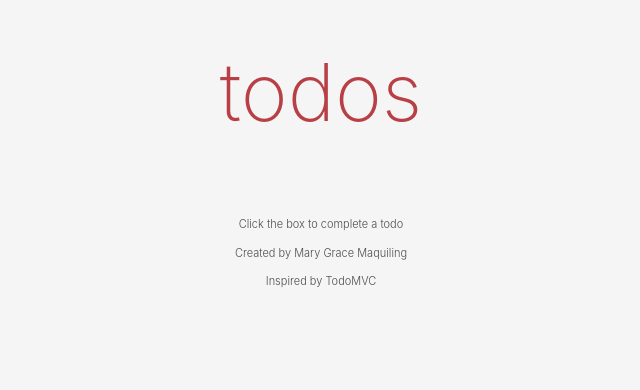
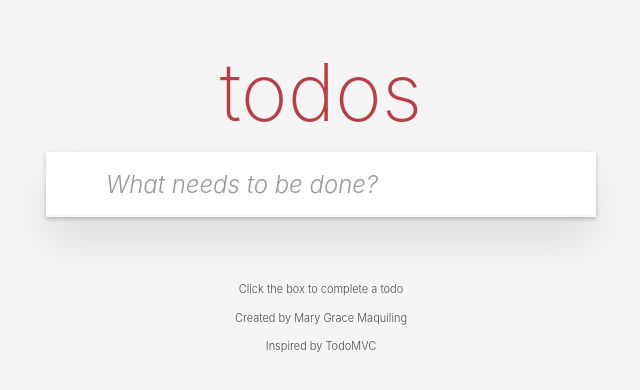
Before and after one commit to marygracemaquiling/csit340-todomvc, a React (Vite) app: page / in a window 1280 px wide. Shown: the top 390 px of the page, without its empty margins (319-959 px from the left). Built offline with nearby package versions, Linux system fonts and the light colour scheme.

Commit message:
feat: filter todos

```diff
--- a/src/components/Todos.jsx
+++ b/src/components/Todos.jsx
@@ -3,6 +3,7 @@
 function Todos() {
     const [text, setText] = useState('')
     const [todos, setTodos] = useState([])
+    const [filter, setFilter] = useState('all')
 
     function handleSubmit(e) {
         e.preventDefault()
@@ -31,7 +32,11 @@
         const allCompleted = todos.every((todo) => todo.completed)
         setTodos(todos.map((todo) => ({ ...todo, completed: !allCompleted })))
     }
-
+const filteredTodos = todos.filter((todo) => {
+    if (filter === 'active') return !todo.completed
+    if (filter === 'completed') return todo.completed
+    return true
+})
 const hasCompleted = todos.some((todo) => todo.completed)
 const itemsLeft = todos.filter((todo) => !todo.completed).length
 return (
@@ -43,11 +48,10 @@
         <div className="relative bg-white shadow-[0_2px_4px_0_rgba(0,0,0,0.2),0_25px_50px_0_rgba(0,0,0,0.1)]">
             <form onSubmit={handleSubmit}>
                 <input
-                    id="toggle-all"
-                    type="checkbox"
-                    className="peer sr-only"
-                    checked={todos.length > 0 && todos.every((todo) => todo.completed)}
-                    onChange={handleToggleAll}
+                    value={text}
+                    onChange={(e) => setText(e.target.value)}
+                    className="h-[65px] w-full py-4 pr-4 pl-[60px] text-2xl shadow-[inset_0_-2px_1px_rgba(0,0,0,0.03)] outline-none placeholder:text-black/40 placeholder:italic focus:shadow-[0_0_2px_2px_#cf7d7d]"
+                    placeholder="What needs to be done?"
                 />
             </form>
 
@@ -63,7 +67,7 @@
                         </label>
 
                         <ul>
-                            {todos.map((todo) => (
+                            {filteredTodos.map((todo) => (
                                 <li
                                     key={todo.id}
                                     className="group relative flex items-center border-b border-[#ededed] text-2xl"
```
